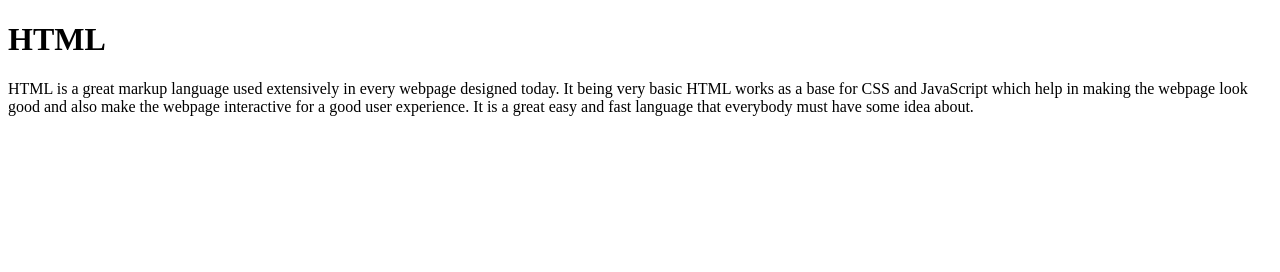
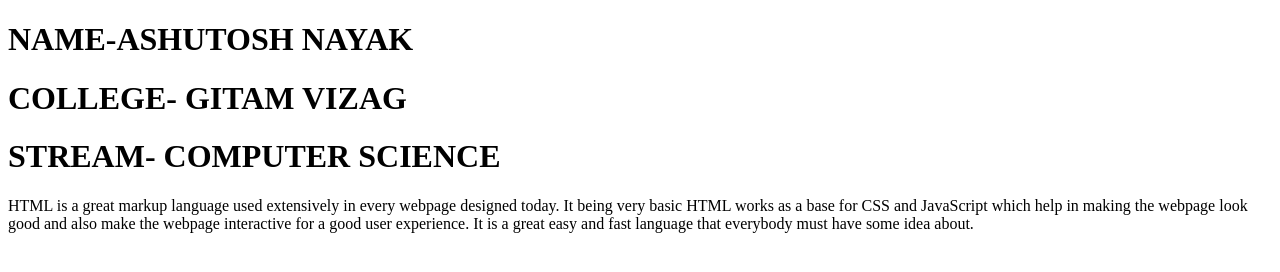
Before and after one commit to ashutosh-nayak-code/Ashutosh, a plain HTML site: page HTMLIIIT.html in a window 1280 px wide. Drawn offline with Linux system fonts and the light colour scheme.

Commit message:
Update HTMLIIIT.html

```diff
--- a/HTMLIIIT.html
+++ b/HTMLIIIT.html
@@ -1,8 +1,10 @@
 <!DOCTYPE html>
 <html>
 <head>
-	<title>HTML</title>
-	<h1>HTML</h1>
+	<title>ASHUTOSH</title>
+	<h1>NAME-ASHUTOSH NAYAK</h1>
+	<h1>COLLEGE- GITAM VIZAG</h1>
+	<h1>STREAM- COMPUTER SCIENCE</h1>
 </head>
 <body>
 
```
